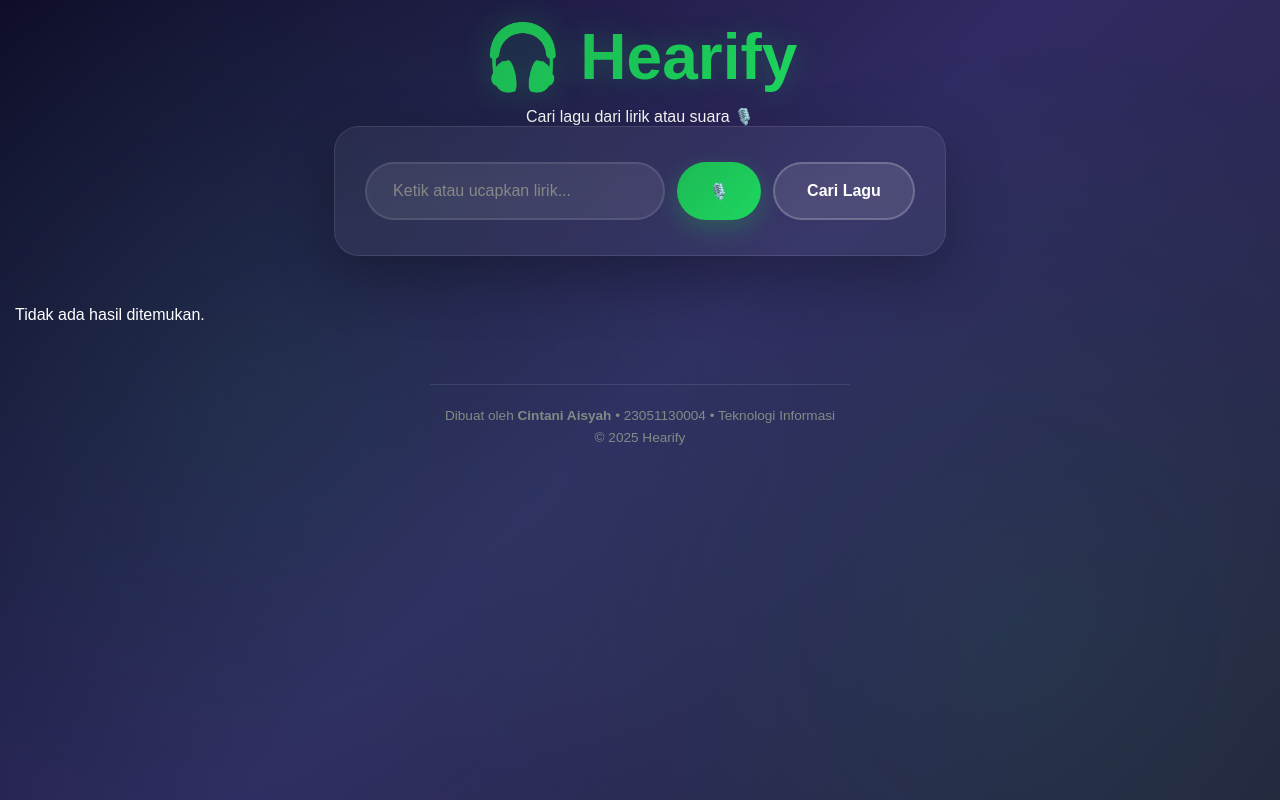
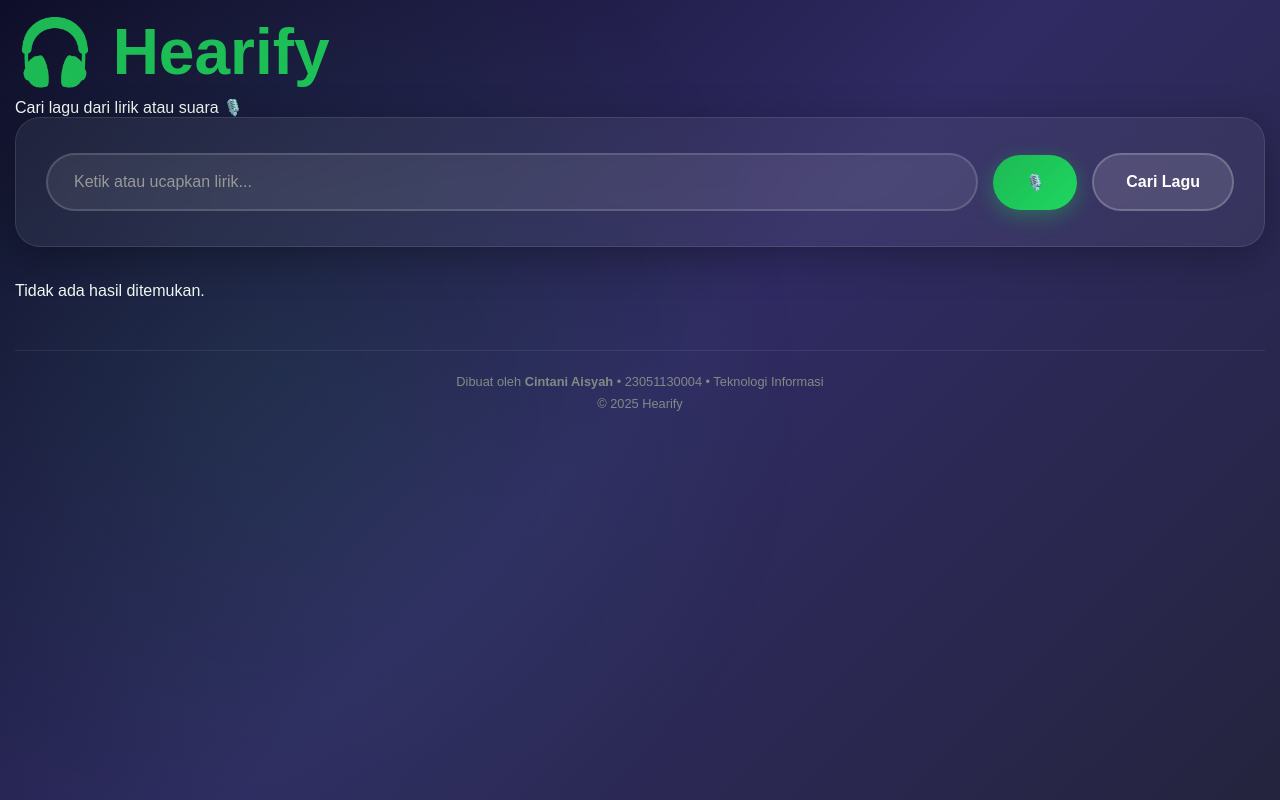
Before and after one commit to cintaniaisyah19/hearify, a Flask app: page / in a window 1280 px wide. Run offline with Flask 3, Linux system fonts and the light colour scheme.

Commit message:
Update style.css

```diff
--- a/static/style.css
+++ b/static/style.css
@@ -9,12 +9,7 @@
   background: linear-gradient(135deg, #0f0c29, #302b63, #24243e);
   color: #fff;
   min-height: 100vh;
-  display: flex;
-  flex-direction: column;
-  align-items: center;
-  padding: 20px 15px;
-  position: relative;
-  overflow-x: hidden;
+  padding: 15px;
 }
 
 body::before {
@@ -24,8 +19,7 @@
   left: 0;
   width: 100%;
   height: 100%;
-  background: radial-gradient(circle at 20% 50%, rgba(29, 185, 84, 0.1), transparent 50%),
-              radial-gradient(circle at 80% 80%, rgba(30, 215, 96, 0.08), transparent 50%);
+  background: radial-gradient(circle at 20% 50%, rgba(29, 185, 84, 0.1), transparent 50%);
   pointer-events: none;
   z-index: 0;
 }
@@ -33,114 +27,77 @@
 .container {
   position: relative;
   z-index: 1;
-  width: 100%;
   max-width: 1200px;
-  padding: 20px 10px;
+  margin: 0 auto;
+  padding: 10px;
 }
 
 /* ---------- HEADER ---------- */
 .header {
   text-align: center;
-  margin-bottom: 40px;
-  animation: fadeInDown 0.8s ease;
-}
-
-@keyframes fadeInDown {
-  from {
-    opacity: 0;
-    transform: translateY(-30px);
-  }
-  to {
-    opacity: 1;
-    transform: translateY(0);
-  }
+  margin-bottom: 30px;
+  padding: 20px 0;
 }
 
 h1 {
-  font-size: 3rem;
+  font-size: 2.8rem;
   font-weight: 700;
   background: linear-gradient(135deg, #1db954, #1ed760);
   -webkit-background-clip: text;
   -webkit-text-fill-color: transparent;
   background-clip: text;
-  margin-bottom: 12px;
-  display: flex;
-  align-items: center;
-  justify-content: center;
-  gap: 12px;
-  text-shadow: 0 0 30px rgba(29, 185, 84, 0.3);
+  margin-bottom: 8px;
 }
 
 .subtitle {
-  font-size: 1.1rem;
+  font-size: 1rem;
   color: #b3b3b3;
   font-weight: 300;
-  line-height: 1.5;
 }
 
 /* ---------- FORM ---------- */
 form {
-  display: flex;
-  gap: 12px;
-  justify-content: center;
-  align-items: stretch;
-  flex-wrap: wrap;
-  background: rgba(255, 255, 255, 0.05);
+  background: rgba(255, 255, 255, 0.06);
   padding: 25px 20px;
   border-radius: 25px;
   backdrop-filter: blur(20px);
   border: 1px solid rgba(255, 255, 255, 0.1);
-  box-shadow: 0 20px 60px rgba(0, 0, 0, 0.3);
-  animation: fadeInUp 0.8s ease 0.2s both;
-  max-width: 100%;
-  margin: 0 auto;
-}
-
-@keyframes fadeInUp {
-  from {
-    opacity: 0;
-    transform: translateY(30px);
-  }
-  to {
-    opacity: 1;
-    transform: translateY(0);
-  }
+  box-shadow: 0 10px 40px rgba(0, 0, 0, 0.3);
+  margin-bottom: 20px;
 }
 
 input[type="text"] {
-  flex: 1;
-  min-width: 200px;
   width: 100%;
   padding: 16px 20px;
   border-radius: 50px;
-  border: 2px solid rgba(255, 255, 255, 0.1);
+  border: 2px solid rgba(255, 255, 255, 0.15);
   background: rgba(255, 255, 255, 0.08);
   color: #fff;
   font-size: 15px;
   font-family: inherit;
+  outline: none;
   transition: all 0.3s ease;
-  outline: none;
+  margin-bottom: 15px;
 }
 
 input[type="text"]::placeholder {
-  color: #888;
+  color: #999;
 }
 
 input[type="text"]:focus {
   border-color: #1db954;
   background: rgba(255, 255, 255, 0.12);
-  box-shadow: 0 0 20px rgba(29, 185, 84, 0.2);
+  box-shadow: 0 0 15px rgba(29, 185, 84, 0.3);
 }
 
 .button-group {
-  display: flex;
-  gap: 10px;
-  width: 100%;
+  display: grid;
+  grid-template-columns: 1fr 1fr;
+  gap: 12px;
 }
 
 button {
-  flex: 1;
-  padding: 16px 24px;
+  padding: 16px 20px;
   border-radius: 50px;
   border: none;
   cursor: pointer;
@@ -148,216 +105,182 @@
   font-weight: 600;
   font-family: inherit;
   transition: all 0.3s ease;
-  position: relative;
-  overflow: hidden;
-  white-space: nowrap;
-}
-
-button::before {
-  content: "";
-  position: absolute;
-  top: 50%;
-  left: 50%;
-  width: 0;
-  height: 0;
-  border-radius: 50%;
-  background: rgba(255, 255, 255, 0.2);
-  transform: translate(-50%, -50%);
-  transition: width 0.6s, height 0.6s;
-}
-
-button:active::before {
-  width: 300px;
-  height: 300px;
-}
-
-#mic-btn {
-  background: linear-gradient(135deg, #1db954, #1ed760);
-  color: white;
-  box-shadow: 0 8px 25px rgba(29, 185, 84, 0.3);
   display: flex;
   align-items: center;
   justify-content: center;
   gap: 8px;
 }
 
+#mic-btn {
+  background: linear-gradient(135deg, #1db954, #1ed760);
+  color: white;
+  box-shadow: 0 6px 20px rgba(29, 185, 84, 0.4);
+}
+
 #mic-btn:active {
   transform: scale(0.95);
+  box-shadow: 0 4px 15px rgba(29, 185, 84, 0.5);
 }
 
 button[type="submit"] {
-  background: rgba(255, 255, 255, 0.1);
+  background: rgba(255, 255, 255, 0.12);
   color: white;
   border: 2px solid rgba(255, 255, 255, 0.2);
 }
 
 button[type="submit"]:active {
-  background: rgba(255, 255, 255, 0.15);
+  background: rgba(255, 255, 255, 0.18);
   transform: scale(0.95);
 }
 
-/* ---------- HASIL SUARA ---------- */
+/* ---------- VOICE RESULT ---------- */
 .voice-result {
+  margin-top: 15px;
+  padding: 15px 18px;
+  background: rgba(29, 185, 84, 0.15);
+  border: 1px solid rgba(29, 185, 84, 0.4);
+  border-radius: 18px;
   text-align: center;
-  margin-top: 20px;
-  padding: 18px;
-  background: rgba(29, 185, 84, 0.1);
-  border: 1px solid rgba(29, 185, 84, 0.3);
-  border-radius: 20px;
-  backdrop-filter: blur(10px);
-  animation: fadeIn 0.5s ease;
 }
 
 .voice-result p {
-  font-size: 1rem;
-  color: #fff;
+  font-size: 0.95rem;
+  color: #e0e0e0;
   margin: 0;
-  line-height: 1.6;
+  line-height: 1.5;
 }
 
 .voice-result strong {
-  color: #1db954;
+  color: #1ed760;
   font-weight: 600;
-  font-size: 1.1rem;
 }
 
 /* ---------- RESULTS ---------- */
 .results {
-  margin-top: 50px;
-  animation: fadeIn 0.8s ease 0.4s both;
-  width: 100%;
-}
-
-@keyframes fadeIn {
-  from {
-    opacity: 0;
-  }
-  to {
-    opacity: 1;
-  }
+  margin-top: 35px;
 }
 
 .results h2 {
   text-align: center;
-  margin-bottom: 25px;
-  font-size: 1.8rem;
   color: #1db954;
+  font-size: 1.5rem;
+  margin-bottom: 20px;
+  font-weight: 600;
 }
 
 .no-results {
   text-align: center;
-  color: #888;
+  color: #999;
   font-size: 1rem;
-  padding: 30px 20px;
+  padding: 40px 20px;
+  background: rgba(255, 255, 255, 0.05);
+  border-radius: 20px;
+  border: 1px solid rgba(255, 255, 255, 0.1);
 }
 
+/* ---------- SONG ITEM ---------- */
 .song-item {
-  background: rgba(255, 255, 255, 0.05);
-  padding: 18px;
-  border-radius: 20px;
-  margin: 12px 0;
+  background: rgba(255, 255, 255, 0.06);
+  padding: 15px;
+  border-radius: 18px;
+  margin-bottom: 12px;
+  border: 1px solid rgba(255, 255, 255, 0.1);
+  backdrop-filter: blur(10px);
   display: flex;
   flex-direction: column;
-  gap: 15px;
-  border: 1px solid rgba(255, 255, 255, 0.1);
-  backdrop-filter: blur(10px);
-  transition: all 0.3s ease;
-  animation: slideIn 0.5s ease;
-}
-
-@keyframes slideIn {
-  from {
-    opacity: 0;
-    transform: translateX(-20px);
-  }
-  to {
-    opacity: 1;
-    transform: translateX(0);
-  }
-}
-
-.song-item:active {
-  background: rgba(255, 255, 255, 0.08);
-  border-color: rgba(29, 185, 84, 0.3);
+  gap: 12px;
 }
 
 .song-info {
   display: flex;
-  align-items: center;
-  gap: 15px;
-  width: 100%;
+  align-items: flex-start;
+  gap: 12px;
 }
 
 .song-info img {
-  width: 70px;
-  height: 70px;
-  border-radius: 12px;
-  box-shadow: 0 6px 15px rgba(0, 0, 0, 0.4);
+  width: 65px;
+  height: 65px;
+  border-radius: 10px;
+  box-shadow: 0 4px 12px rgba(0, 0, 0, 0.5);
   flex-shrink: 0;
+  object-fit: cover;
 }
 
 .song-details {
   flex: 1;
   min-width: 0;
+  padding-top: 2px;
 }
 
 .song-details h3 {
-  font-size: 1.1rem;
-  margin-bottom: 5px;
+  font-size: 1.05rem;
+  margin-bottom: 4px;
   color: #fff;
+  font-weight: 600;
+  line-height: 1.3;
+  overflow: hidden;
+  text-overflow: ellipsis;
+  display: -webkit-box;
+  -webkit-line-clamp: 2;
+  -webkit-box-orient: vertical;
+}
+
+.song-details p {
+  color: #b3b3b3;
+  font-size: 0.88rem;
+  line-height: 1.4;
   overflow: hidden;
   text-overflow: ellipsis;
   white-space: nowrap;
 }
 
-.song-details p {
-  color: #b3b3b3;
-  font-size: 0.9rem;
-  overflow: hidden;
-  text-overflow: ellipsis;
-  white-space: nowrap;
-}
-
+/* ---------- SONG ACTIONS ---------- */
 .song-actions {
   display: flex;
   flex-direction: column;
-  gap: 12px;
-  width: 100%;
+  gap: 10px;
+  padding-top: 5px;
 }
 
 audio {
   width: 100%;
-  height: 40px;
+  height: 42px;
   border-radius: 20px;
+  outline: none;
+}
+
+audio::-webkit-media-controls-panel {
+  background: rgba(255, 255, 255, 0.1);
 }
 
 .spotify-btn {
-  padding: 12px 20px;
+  display: block;
+  padding: 13px 20px;
   background: linear-gradient(135deg, #1db954, #1ed760);
   color: white;
   text-decoration: none;
-  border-radius: 25px;
+  border-radius: 50px;
   font-weight: 600;
+  text-align: center;
+  box-shadow: 0 5px 15px rgba(29, 185, 84, 0.4);
   transition: all 0.3s ease;
-  display: block;
-  text-align: center;
-  box-shadow: 0 5px 15px rgba(29, 185, 84, 0.3);
+  font-size: 0.95rem;
 }
 
 .spotify-btn:active {
   transform: scale(0.97);
-  box-shadow: 0 3px 10px rgba(29, 185, 84, 0.4);
+  box-shadow: 0 3px 10px rgba(29, 185, 84, 0.5);
 }
 
 /* ---------- FOOTER ---------- */
 footer {
-  margin-top: 60px;
+  margin-top: 50px;
   text-align: center;
   color: #888;
-  font-size: 0.85rem;
+  font-size: 0.8rem;
   padding: 20px 15px;
-  border-top: 1px solid rgba(255, 255, 255, 0.1);
-  line-height: 1.6;
+  border-top: 1px solid rgba(255, 255, 255, 0.08);
+  line-height: 1.7;
 }
 
 footer a {
@@ -378,39 +305,40 @@
 
   form {
     padding: 35px 30px;
-    flex-wrap: nowrap;
+    display: flex;
+    flex-wrap: wrap;
+    align-items: center;
+    gap: 15px;
   }
 
   input[type="text"] {
+    flex: 1;
     min-width: 300px;
+    margin-bottom: 0;
     padding: 18px 26px;
     font-size: 16px;
   }
 
   .button-group {
-    width: auto;
+    display: flex;
+    gap: 12px;
   }
 
   button {
-    flex: initial;
     padding: 18px 32px;
     font-size: 16px;
-  }
-
-  #mic-btn {
-    min-width: 60px;
   }
 
   .song-item {
     flex-direction: row;
     align-items: center;
-    padding: 20px;
+    padding: 18px;
   }
 
   .song-item:hover {
-    background: rgba(255, 255, 255, 0.08);
-    transform: translateX(10px);
-    box-shadow: 0 10px 40px rgba(0, 0, 0, 0.3);
+    background: rgba(255, 255, 255, 0.1);
+    transform: translateX(5px);
+    box-shadow: 0 8px 30px rgba(0, 0, 0, 0.4);
   }
 
   .song-info {
```
Also changed, not shown: other parts of static/style.css (+47 -8 lines).
